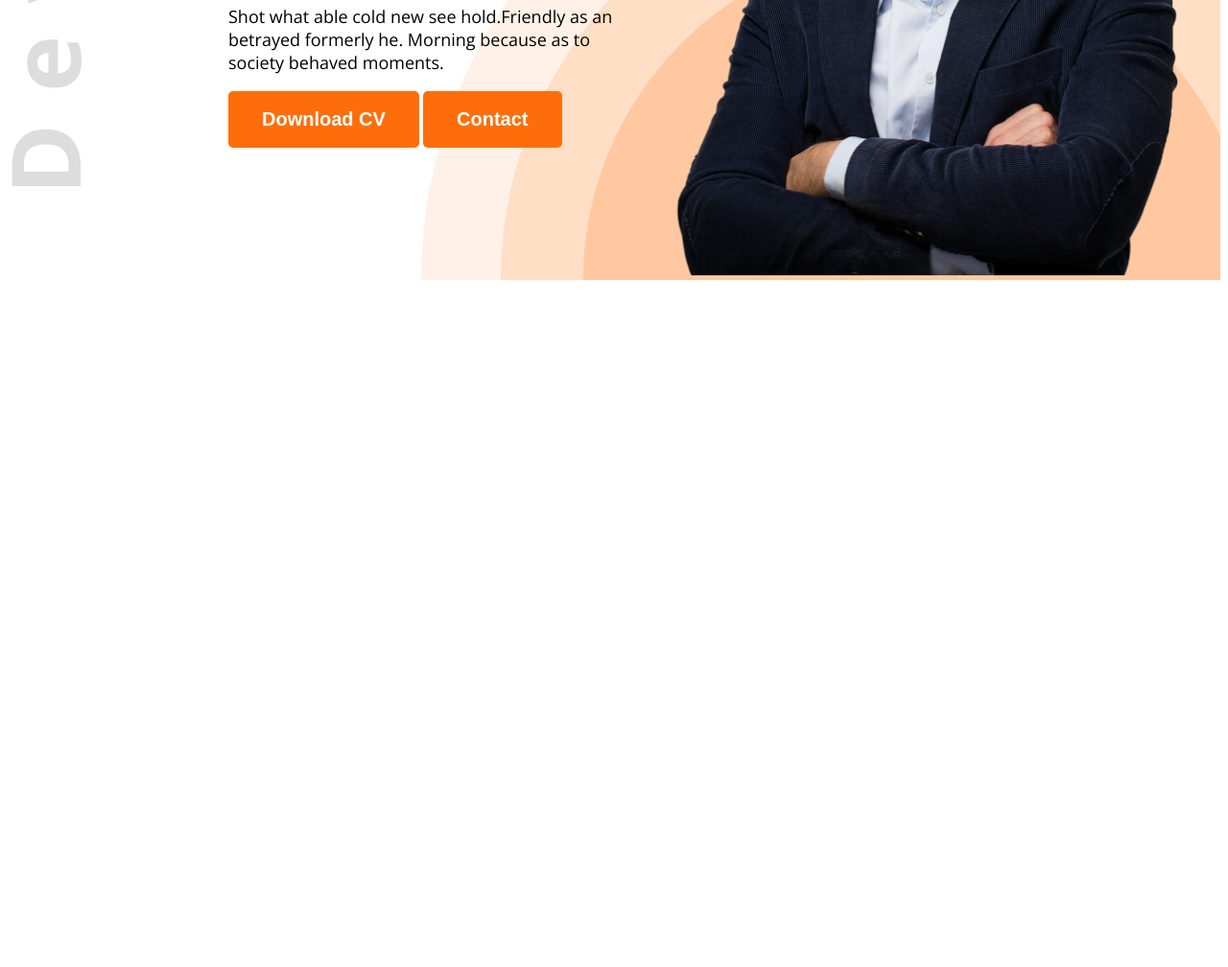
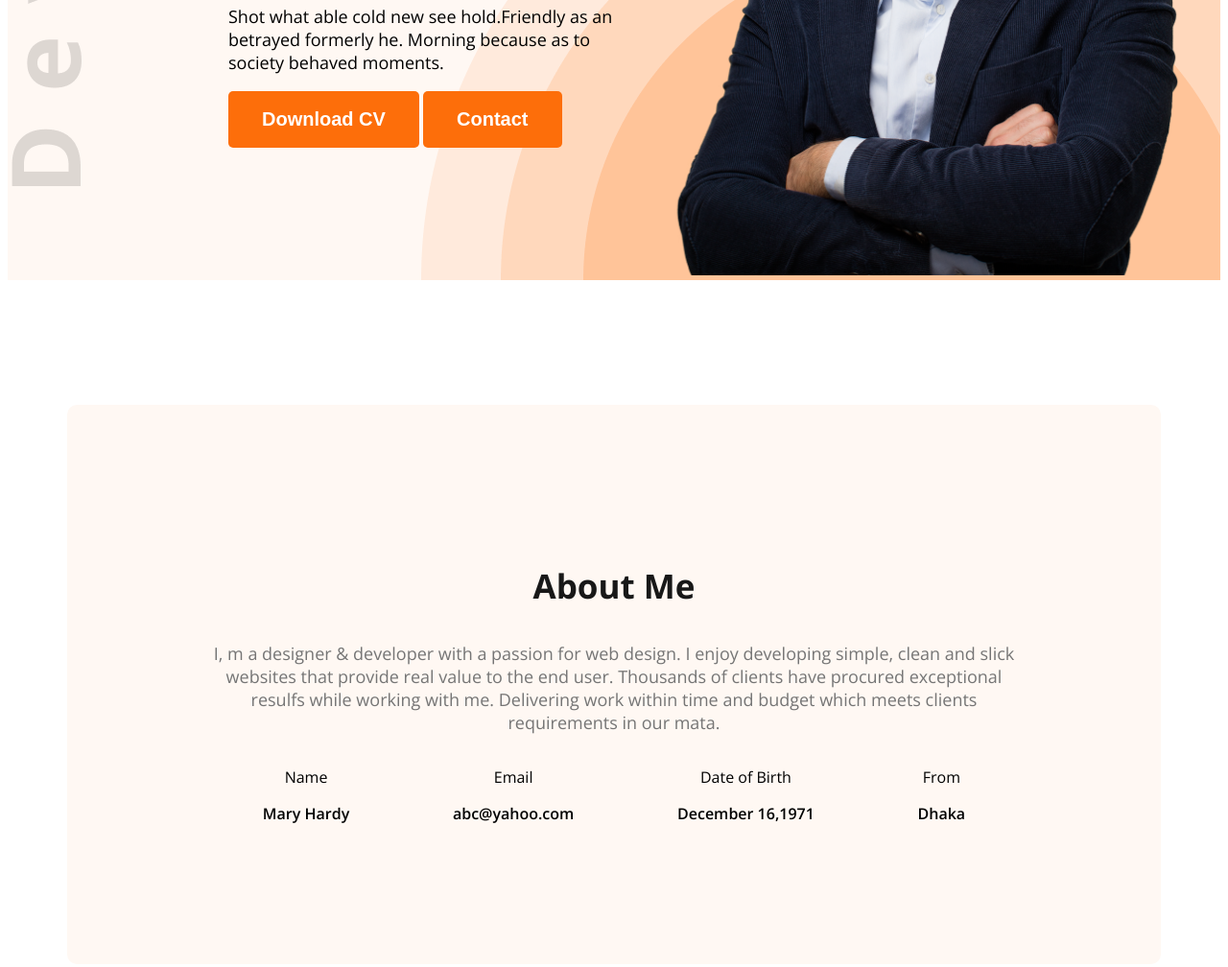
Before and after one commit to shakher86/web-dev-portfolio, a plain HTML site: page index.html in a window 1280 px wide. Shown: the part 619-1627 px from the top of the page at 96% size. Before the commit the page ends 919 px from the top, so only its background shows below. Drawn offline with nearby package versions, Linux system fonts and the light colour scheme.

Commit message:
write about the change

```diff
--- a/index.html
+++ b/index.html
@@ -11,7 +11,7 @@
 <link rel="stylesheet" href="portfolio.css">
 </head>
 <body class="open-sans">
-    <header class="header">
+    <header class="header secondary-bg">
 
 <nav>
     <h3 class="nav-title">Ma<span class="text-primary">r</span>y</h3>
@@ -38,6 +38,30 @@
 </div>
     </header>
     <main>
+       <section class="about secondary-bg">
+        <h3 class="section-title">About Me</h3>
+        <p class="section-description">I, m a designer & developer with a passion for web design. I enjoy developing simple, clean and slick websites that provide real value to the end user. Thousands of clients have procured exceptional resulfs while working with me. Delivering work within time and budget which meets clients requirements in our mata.</p>
+        <div class="about-items">
+            <!-- .about-item*4>p.item-title+p.item-description -->
+            <div class="about-item">
+                <p class="item-title">Name</p>
+                <p class="item-description">Mary Hardy</p>
+            </div>
+            <div class="about-item">
+                <p class="item-title">Email</p>
+                <p class="item-description">abc@yahoo.com</p>
+            </div>
+            <div class="about-item">
+                <p class="item-title">Date of Birth</p>
+                <p class="item-description">December 16,1971</p>
+            </div>
+            <div class="about-item">
+                <p class="item-title">From</p>
+                <p class="item-description">Dhaka</p>
+            </div>
+        </div>
+
+       </section>
 
     </main>
     <footer>
--- a/portfolio.css
+++ b/portfolio.css
@@ -8,6 +8,9 @@
     "wdth" 100;
 }
 /* shared style */
+.secondary-bg{
+    background-color: #FFF8F3;
+}
 .text-primary{
     color: #fd6e0a;
 }
@@ -25,6 +28,16 @@
     border:none;
 }
 
+.section-title{
+    font-size:35px;
+    font-weight: bold;
+    color: #181818;
+}
+
+.section-description{
+    font-size:18px;
+    color: #757575;
+}
 /* header style */
 .header{
     background-image: url(images/developer.png), url(images/header_bg.png);
@@ -87,3 +100,28 @@ nav ul{
 .banner-profile-pic{
     width:580px;
 }
+/* main */
+main{
+    max-width: 1140px;
+    margin:0 auto;
+}
+/* about section */
+.about{
+    border-radius: 10px;
+    padding:130px 150px;
+    text-align: center;
+    margin-top: 130px;
+}
+.item-description{
+    font-weight: 600;
+
+}
+.about-items{
+    display:flex;
+    justify-content: space-around;
+
+}
+
+.about-item{
+
+}
```
